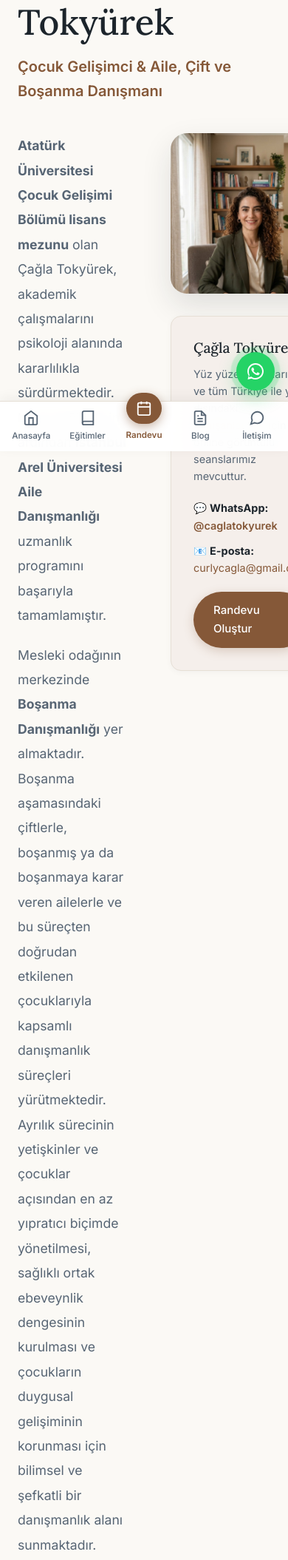
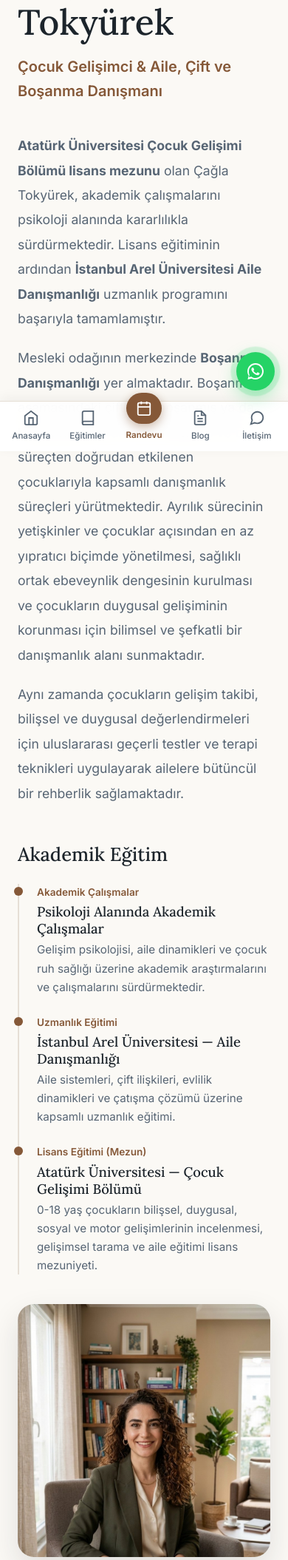
Before and after one commit to tuncaysukan58/aile-danismani, a PHP site: page /hakkimda in a window 390 px wide. Shown: the part 234-2343 px from the top of the page at 74% size. Run offline with PHP 8.4, Linux system fonts and the light colour scheme; some libraries are stand-ins or nearby versions.

Commit message:
Hakkımda: mobilde iki sütunlu düzen tek sütuna indirildi (taşma düzeltmesi)

```diff
--- a/assets/css/style.css
+++ b/assets/css/style.css
@@ -1507,6 +1507,14 @@ textarea.form-control {
         grid-template-columns: 1fr;
         gap: 40px;
     }
+    /* Hakkımda sayfası iki sütunlu düzen (inline stili ezmek için !important) */
+    .about-page-grid {
+        grid-template-columns: 1fr !important;
+        gap: 40px !important;
+    }
+    .about-page-grid > * {
+        min-width: 0;
+    }
     .footer-grid {
         grid-template-columns: repeat(2, 1fr);
     }
--- a/hakkimda.php
+++ b/hakkimda.php
@@ -18,7 +18,7 @@ include __DIR__ . '/includes/header.php';
     </div>
 
     <!-- İki Kolonlu Biyo & Fotoğraf -->
-    <div style="display: grid; grid-template-columns: 1.25fr 0.75fr; gap: 60px; align-items: flex-start; margin-bottom: 70px;">
+    <div class="about-page-grid" style="display: grid; grid-template-columns: 1.25fr 0.75fr; gap: 60px; align-items: flex-start; margin-bottom: 70px;">
         <div>
             <div style="font-size: 1.1rem; line-height: 1.9; color: var(--text-secondary); display: flex; flex-direction: column; gap: 20px;">
                 <p>
```
